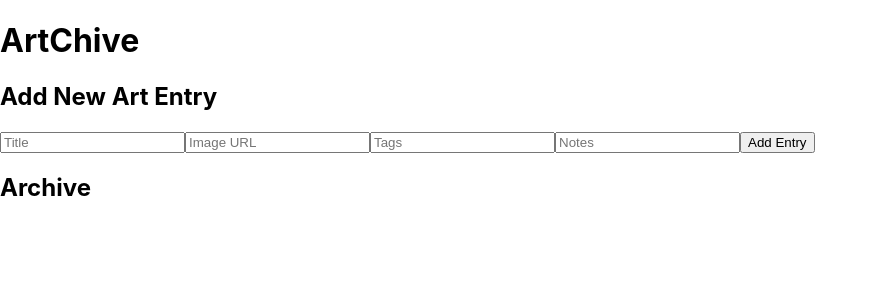
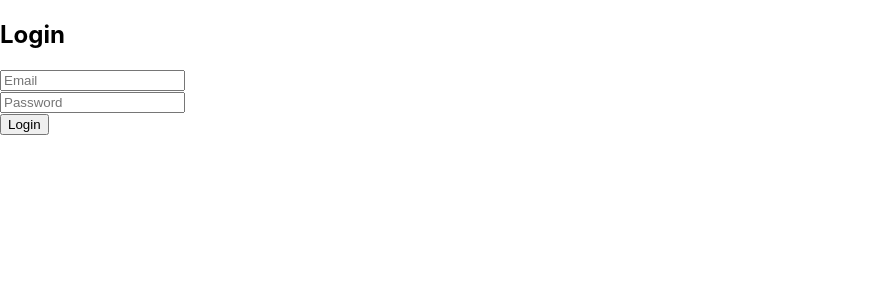
Before and after one commit to jeurreux/ArtChive, a React (Create React App) app in the folder client/: page / in a window 1280 px wide. Shown: the top 300 px of the page, without its empty margins (0-878 px from the left). Built offline with nearby package versions, Linux system fonts and the light colour scheme.

Commit message:
basic login page

```diff
--- a/client/src/App.js
+++ b/client/src/App.js
@@ -1,29 +1,32 @@
-
 import React, { useState } from 'react';
+import ArtForm from './ArtForm';
+import LoginForm from './LoginForm';
 import './App.css';
-import ArtForm from './ArtForm';
-
 
 function App() {
-  const [entries,setEntries] = useState([]);
+  const [entries, setEntries] = useState([]);
+  const [loggedIn, setLoggedIn] = useState(false);
 
   function addNewEntry(entry) {
-    setEntries ([entry, ...entries]);
+    setEntries([entry, ...entries]);
   }
 
+  function handleLogin() {
+    setLoggedIn(true);
+  }
 
   return (
     <div>
-      <title>ArtChive</title>
+      {loggedIn ? (
+        <div>
           <h1>ArtChive</h1>
-       <ArtForm onAddEntry={addNewEntry}/>
-
+          <ArtForm onAddEntry={addNewEntry} />
           <div>
             <h2>Archive</h2>
             {entries.map((entry) => (
               <div key={entry.id}>
                 <h3>{entry.title}</h3>
-            <img src={entry.imageUrl} alt={entry.title} style= {{width: '300px'}}/>
+                <img src={entry.imageUrl} alt={entry.title} style={{ width: '300px' }} />
                 <p><strong>Tags:</strong> {entry.tags.join(', ')}</p>
                 <p>{entry.notes}</p>
                 <p><em>Added on: {entry.date}</em></p>
@@ -31,6 +34,10 @@ function App() {
             ))}
           </div>
         </div>
+      ) : (
+        <LoginForm />
+      )}
+    </div>
   );
 }
 
--- /dev/null
+++ b/client/src/LoginForm.js
@@ -0,0 +1,33 @@
+import React, { useState } from 'react';
+
+
+function LoginForm(){
+    const [email, setEmail] = useState('');
+    const [password, setPassword] = useState('');
+
+    return (
+        <div>
+          <h2>Login</h2>
+          <form>
+            <input
+              type="email"
+              placeholder="Email"
+              value={email}
+              onChange={(e) => setEmail(e.target.value)}
+            />
+            <br />
+            <input
+              type="password"
+              placeholder="Password"
+              value={password}
+              onChange={(e) => setPassword(e.target.value)}
+            />
+            <br />
+            <button type="submit">Login</button>
+          </form>
+        </div>
+      );
+
+    }
+
+export default LoginForm;
```
Also changed, not shown: 1 other file (tests, documents, lock files or other folders). Lines whose indentation alone changed are shown as unchanged.
